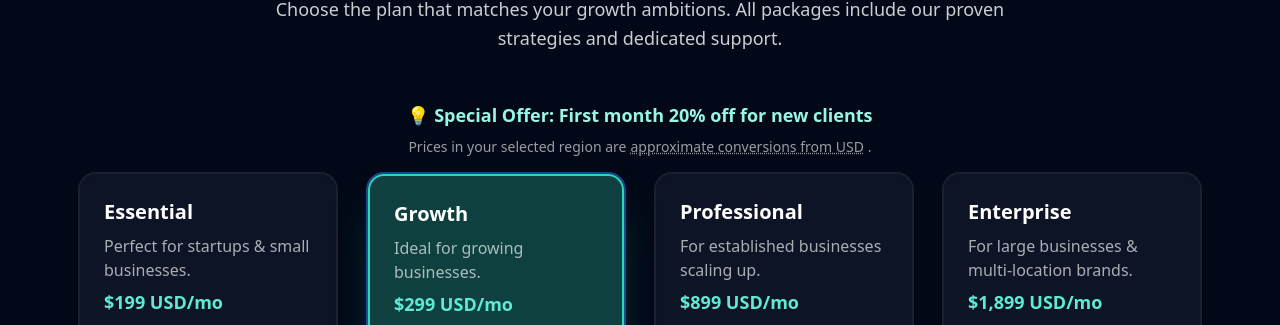
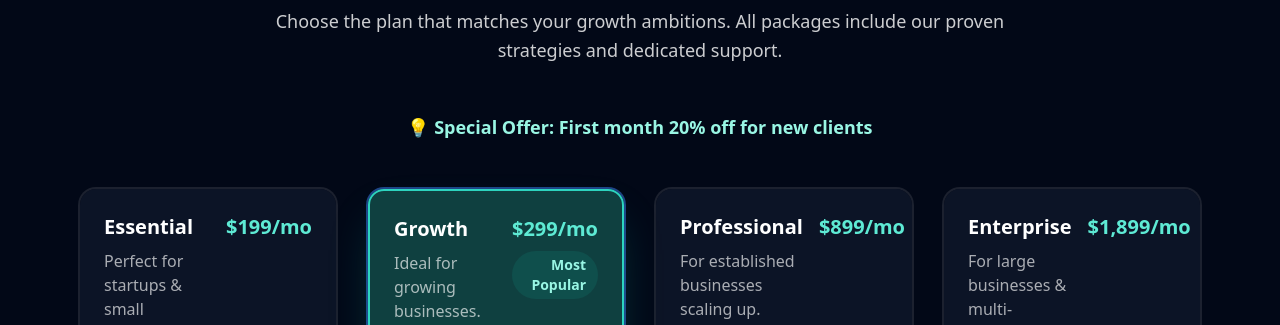
Before and after one commit to Howards12/vibes-digital-media, a React (Vite) app: page / in a window 1280 px wide. Shown: the part 2454-2779 px from the top of the page. Built offline with nearby package versions, Linux system fonts and the light colour scheme.

Commit message:
Fix Blog nav routing with React Router Link

```diff
--- a/src/App.jsx
+++ b/src/App.jsx
@@ -6,10 +6,12 @@ import React, {
   createContext,
 } from "react";
 import { motion, useInView } from "framer-motion";
+import { Link } from "react-router-dom";
 
 /**
  * Vibes Digital Media
  * Single-page marketing site with embedded Google Forms
+ * Updated with consistent form overlays and standardized fonts
  */
 
 const BRAND = {
@@ -76,7 +78,7 @@ const regions = [
   {
     code: "NG",
     label: "Nigeria",
-    currency: "NGN",
+    currency: "USD",
     flag: () => (
       <svg viewBox="0 0 3 2" className="h-4 w-6 rounded-sm">
         <path fill="#008753" d="M0 0h1v2H0zM2 0h1v2H2z" />
@@ -87,7 +89,7 @@ const regions = [
   {
     code: "ZA",
     label: "South Africa",
-    currency: "ZAR",
+    currency: "USD",
     flag: () => (
       <svg viewBox="0 0 9 6" className="h-4 w-6 rounded-sm">
         <path fill="#ffb81c" d="M0 0h9v6H0z" />
@@ -99,44 +101,48 @@ const regions = [
       </svg>
     ),
   },
-  {
-    code: "RW",
-    label: "Rwanda",
-    currency: "RWF",
-    flag: () => (
-      <svg viewBox="0 0 5 3" className="h-4 w-6 rounded-sm">
-        {/* simplified Rwanda flag */}
-        <rect width="5" height="3" fill="#20603D" />
-        <rect width="5" height="2" fill="#FAD201" />
-        <rect width="5" height="1.5" fill="#00A1DE" />
-        <circle cx="4" cy="0.6" r="0.3" fill="#FAD201" />
-      </svg>
-    ),
-  },
 ];
 
 function detectRegion() {
   try {
-    // 1) Respect previously selected region
     const saved = localStorage.getItem("vdmRegion");
     if (saved) return saved;
-
-    // 2) Best-effort from browser locale (no IP tracking)
     const lang = (navigator.language || "en-US").toUpperCase();
     const country = lang.split("-")[1] || "US";
-
     const EU_COUNTRIES = [
-      "FI","SE","NO","DK","DE","FR","NL","BE","ES","IT",
-      "PT","IE","AT","GR","PL","CZ","SK","HU","RO","BG",
-      "SI","HR","EE","LV","LT","LU","MT","CY",
+      "FI",
+      "SE",
+      "NO",
+      "DK",
+      "DE",
+      "FR",
+      "NL",
+      "BE",
+      "ES",
+      "IT",
+      "PT",
+      "IE",
+      "AT",
+      "GR",
+      "PL",
+      "CZ",
+      "SK",
+      "HU",
+      "RO",
+      "BG",
+      "SI",
+      "HR",
+      "EE",
+      "LV",
+      "LT",
+      "LU",
+      "MT",
+      "CY",
     ];
-
     if (country === "US") return "US";
-    if (EU_COUNTRIES.includes(country)) return "EU";
     if (country === "NG") return "NG";
     if (country === "ZA") return "ZA";
-    if (country === "RW") return "RW";
-
+    if (EU_COUNTRIES.includes(country)) return "EU";
     return "US";
   } catch {
     return "US";
@@ -189,7 +195,7 @@ function Section({ id, eyebrow, title, desc, children }) {
   );
 }
 
-// ---------- FORM CARD ----------
+// ---------- FORM CARD (Fixed: Consistent tint across entire form) ----------
 const FormCard = ({
   label,
   title,
@@ -220,8 +226,9 @@ const FormCard = ({
       </p>
     )}
 
-    {/* Form container */}
+    {/* Fixed: Container with consistent tint overlay */}
     <div className="relative rounded-xl border border-teal-500/20 bg-white overflow-hidden">
+      {/* Scrollable iframe */}
       <div className="overflow-y-auto" style={{ maxHeight }}>
         <iframe
           src={src}
@@ -235,6 +242,8 @@ const FormCard = ({
           Loading…
         </iframe>
       </div>
+
+      {/* Fixed: Consistent tint overlay that covers entire form */}
       <div className="pointer-events-none absolute inset-0 z-10 bg-teal-500/15 mix-blend-multiply" />
     </div>
   </div>
@@ -253,7 +262,7 @@ function RegionBar() {
           <span className="uppercase tracking-[0.18em] text-white/40">
             Global presence:
           </span>
-          <span>U.S. • Europe • Nigeria • South Africa • Rwanda</span>
+          <span>U.S. • Europe • Nigeria • South Africa</span>
         </div>
 
         <div className="flex flex-wrap items-center gap-3">
@@ -359,11 +368,14 @@ function Nav() {
               Presence
             </a>
           </li>
+
+          {/* ✅ Blog: changed to React Router Link */}
           <li>
-            <a className={navLink} href="/blog">
+            <Link className={navLink} to="/blog">
               Blog
-            </a>
+            </Link>
           </li>
+
           <li>
             <a className={navLink} href="#contact">
               Contact
@@ -391,17 +403,29 @@ function Nav() {
                 ["#pricing", "Pricing"],
                 ["#results", "Results"],
                 ["#presence", "Presence"],
-                ["/blog", "Blog"],
+                ["/blog", "Blog"], // ✅ handled below
                 ["#contact", "Contact"],
-              ].map(([href, label]) => (
+              ].map(([href, label]) =>
+                href === "/blog" ? (
+                  <Link
+                    key={href}
+                    to="/blog"
+                    className="rounded-xl bg-white/5 px-6 py-4 text-base font-medium text-white hover:bg-white/10 transition-colors"
+                    onClick={() => setOpen(false)}
+                  >
+                    {label}
+                  </Link>
+                ) : (
                   <a
                     key={href}
                     href={href}
                     className="rounded-xl bg-white/5 px-6 py-4 text-base font-medium text-white hover:bg-white/10 transition-colors"
+                    onClick={() => setOpen(false)}
                   >
                     {label}
                   </a>
-              ))}
+                )
+              )}
             </div>
           </div>
         </div>
@@ -456,6 +480,7 @@ function Hero() {
             </div>
           </div>
 
+          {/* Free Mini Audit Form */}
           <FormCard
             label="Free Audit"
             title="Get a Free Mini Audit in 24 Hours"
@@ -562,6 +587,7 @@ function Process() {
 }
 
 // ---------- PRICING ----------
+// Updated pricing structure with $199 and $299 options plus premium tier
 const plans = [
   {
     name: "Essential",
@@ -625,20 +651,16 @@ const plans = [
   },
 ];
 
-// FX multipliers – approximate, tweak anytime
 function formatPrice(region, base) {
   switch (region) {
     case "EU":
-      return `€${Math.round(base * 0.9).toLocaleString()} EUR/mo`;
+      return `€${Math.round(base * 0.9).toLocaleString()}/mo`;
     case "NG":
-      return `₦${Math.round(base * 1600).toLocaleString()} NGN/mo`;
     case "ZA":
-      return `R${Math.round(base * 19).toLocaleString()} ZAR/mo`;
-    case "RW":
-      return `Fr${Math.round(base * 1350).toLocaleString()} RWF/mo`;
+      return `$${Math.round(base * 0.7).toLocaleString()} USD/mo`;
     case "US":
     default:
-      return `$${base.toLocaleString()} USD/mo`;
+      return `$${base.toLocaleString()}/mo`;
   }
 }
 
@@ -652,22 +674,11 @@ function Pricing() {
       title="Transparent Pricing for Every Business Stage"
       desc="Choose the plan that matches your growth ambitions. All packages include our proven strategies and dedicated support."
     >
-      <div className="mb-4 text-center">
+      <div className="mb-12 text-center">
         <p className="text-lg text-teal-200 font-semibold">
           💡 <strong>Special Offer:</strong> First month 20% off for new clients
         </p>
-        <p className="mt-2 text-sm text-white/60 inline-flex items-center gap-1">
-          Prices in your selected region are{" "}
-          <span
-            className="underline decoration-dotted cursor-help"
-            title="Local currency prices are approximate conversions from our USD base rates and may change with exchange rates."
-          >
-            approximate conversions from USD
-          </span>
-          .
-        </p>
       </div>
-
       <div className="grid gap-8 md:grid-cols-2 xl:grid-cols-4">
         {plans.map((p, i) => (
           <motion.div
@@ -682,24 +693,22 @@ function Pricing() {
                 : "bg-slate-900/80 ring-white/10 hover:ring-teal-400/30"
             }`}
           >
-            <div className="mb-4 space-y-2">
+            <div className="flex items-baseline justify-between gap-4 mb-4">
+              <div>
                 <h3 className="text-xl font-bold text-white">{p.name}</h3>
-
-  <p className="text-base text-white/65">
-    {p.tagline}
-  </p>
-
-  <div className="text-lg font-bold text-teal-300 leading-snug break-words">
+                <p className="mt-2 text-base text-white/65">{p.tagline}</p>
+              </div>
+              <div className="text-right">
+                <div className="text-xl font-bold text-teal-300">
                   {formatPrice(region, p.base)}
                 </div>
-
                 {p.highlight && (
-    <div className="inline-block text-xs sm:text-sm text-teal-200 font-semibold mt-1 bg-teal-800/60 px-3 py-1 rounded-full">
+                  <div className="text-sm text-teal-200 font-semibold mt-2 bg-teal-800/50 px-3 py-1 rounded-full">
                     Most Popular
                   </div>
                 )}
               </div>
-
+            </div>
             <ul className="flex-1 space-y-3 text-base text-white/75 mb-6">
               {p.features.map((f) => (
                 <li key={f} className="flex gap-3 items-start">
@@ -717,9 +726,10 @@ function Pricing() {
           </motion.div>
         ))}
       </div>
-
       <div className="mt-12 text-center text-base text-white/60">
-        <p>All packages include our proven framework and dedicated support team</p>
+        <p>
+          All packages include our proven framework and dedicated support team
+        </p>
         <p className="mt-2">
           Custom solutions available for unique business requirements
         </p>
@@ -810,15 +820,6 @@ function Presence() {
           <p className="leading-relaxed">
             Mature brands & enterprises needing sophisticated regional scaling
             strategies.
-          </p>
-        </div>
-        <div className="rounded-2xl bg-slate-900/80 p-6 ring-1 ring-white/10 hover:bg-slate-900/70 transition-all">
-          <div className="mb-3 text-lg font-semibold text-teal-200">
-            Rwanda
-          </div>
-          <p className="leading-relaxed">
-            Emerging hub for tech, tourism, and professional services where
-            digital-first strategies create an outsized competitive edge.
           </p>
         </div>
       </div>
@@ -959,34 +960,22 @@ function Footer() {
           </h4>
           <ul className="grid gap-3 text-base text-white/70">
             <li>
-              <a
-                href="#services"
-                className="hover:text-white transition-colors"
-              >
+              <a href="#services" className="hover:text-white transition-colors">
                 What We Do
               </a>
             </li>
             <li>
-              <a
-                href="#results"
-                className="hover:text-white transition-colors"
-              >
+              <a href="#results" className="hover:text-white transition-colors">
                 Case Studies
               </a>
             </li>
             <li>
-              <a
-                href="#pricing"
-                className="hover:text-white transition-colors"
-              >
+              <a href="#pricing" className="hover:text-white transition-colors">
                 Pricing
               </a>
             </li>
             <li>
-              <a
-                href="#contact"
-                className="hover:text-white transition-colors"
-              >
+              <a href="#contact" className="hover:text-white transition-colors">
                 Contact
               </a>
             </li>
```
Lines whose indentation alone changed are shown as unchanged.
